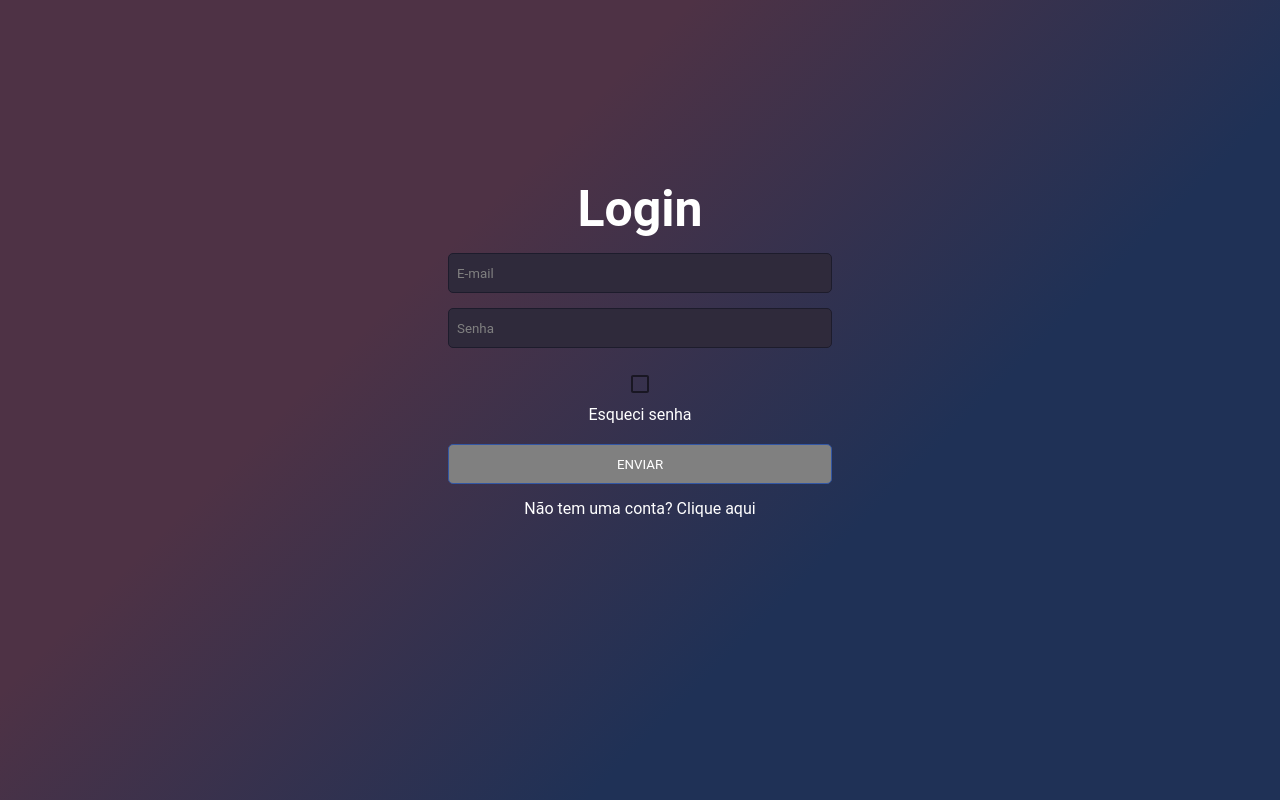
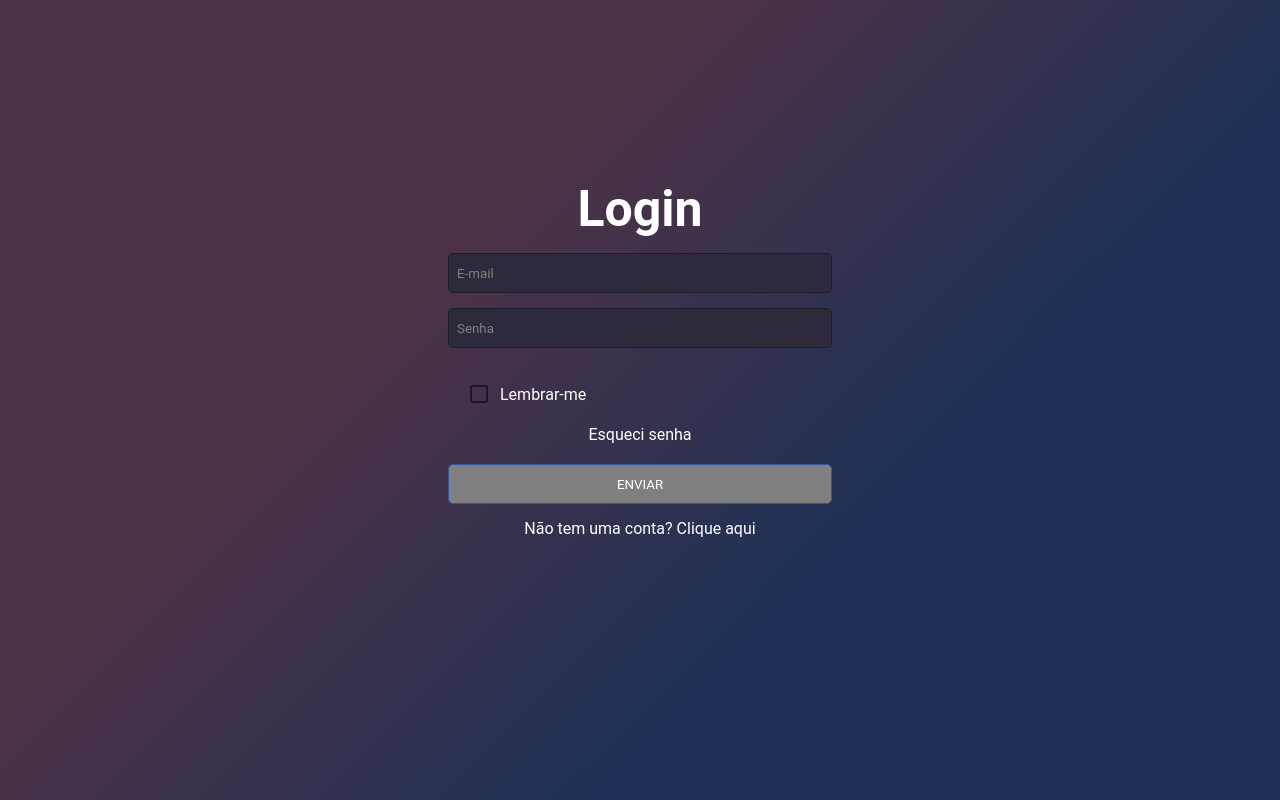
Before and after one commit to jsamuel15/sggs, a React (Create React App) app: page / in a window 1280 px wide. Built offline with nearby package versions, Linux system fonts and the light colour scheme.

Commit message:
fix(refactor): codigo com alinamento do lembrar-me

```diff
--- a/src/SearchingCodes/pages/Login/LoginPage.tsx
+++ b/src/SearchingCodes/pages/Login/LoginPage.tsx
@@ -5,7 +5,9 @@ import { Checkbox } from '@material-ui/core';
 // js
 import {
     Container,
+    Compact,
     Text,
+    TexteStart,
     Input,
     // InputFree,
     Button,
@@ -208,7 +210,10 @@ const LoginPage: React.FC = () => {
             {/* <InputFree type="checkbox" name="scales" /> */}
             <Input type="text" placeholder="E-mail" value={email} onChange={onChangeEmail} />
             <Input type="password" placeholder="Senha" value={password} onChange={onChangePassword} />
-            <Checkbox checked={checked} onChange={onChangeChecked} placeholder="Lembrar-me" />
+            <Compact>
+                <Checkbox checked={checked} onChange={onChangeChecked} />
+                <TexteStart>Lembrar-me</TexteStart>
+            </Compact>
             <TextAction onClick={GoToRecoverPassword}>Esqueci senha</TextAction>
             {RenderButtons('ENVIAR', 'Login', Signin)}
             <TextAction onClick={GoToRegister}>Não tem uma conta? Clique aqui</TextAction>
--- a/src/SearchingCodes/pages/Login/loginStyles.ts
+++ b/src/SearchingCodes/pages/Login/loginStyles.ts
@@ -76,3 +76,17 @@ export const TextAction = styled.text`
     display: flex;
     margin-bottom: 15px;
 `;
+
+export const Compact = styled.div`
+    display: flex;
+    /* justify-content: space-between; */
+    flex-wrap: wrap;
+    align-items: center;
+    padding: 10px;
+    width: 30%;
+`;
+
+export const TexteStart = styled.text`
+    color: ${colors.basic.white};
+    align-items: center;
+`;
```
